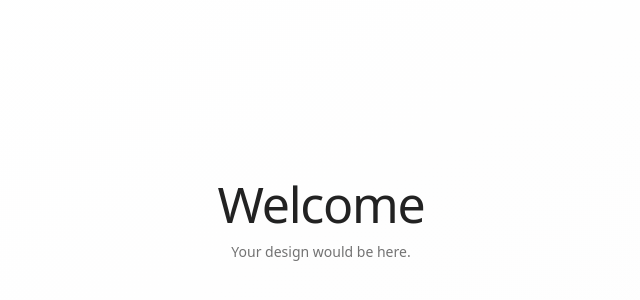
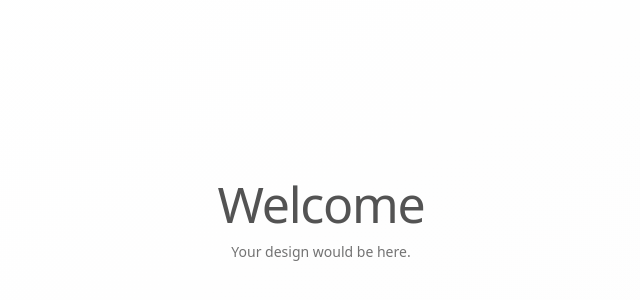
Before and after one commit to ItsHaleZoid/base, a Next.js app: page / in a window 1280 px wide. Shown: the part 186-486 px from the top of the page, without its empty margins (319-959 px from the left). Built offline with nearby package versions, Linux system fonts and the light colour scheme.

Commit message:
something

```diff
--- a/app/page.tsx
+++ b/app/page.tsx
@@ -5,7 +5,7 @@ export default function Home() {
 
 
       <div className="relative z-10 text-center">
-        <h1 className="text-[50px] font-light tracking-tight text-foreground/90">
+        <h1 className="text-[50px] font-light tracking-tight text-foreground/70">
           Welcome
         </h1>
         <p className="text-muted-foreground text-sm">
```
